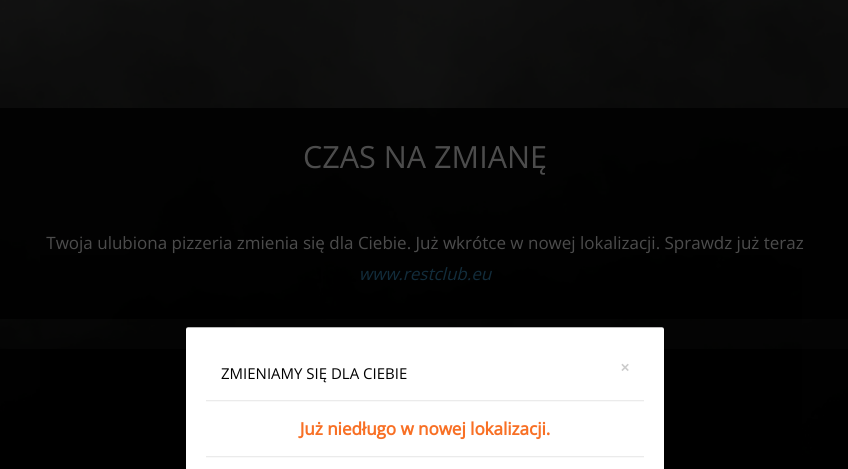
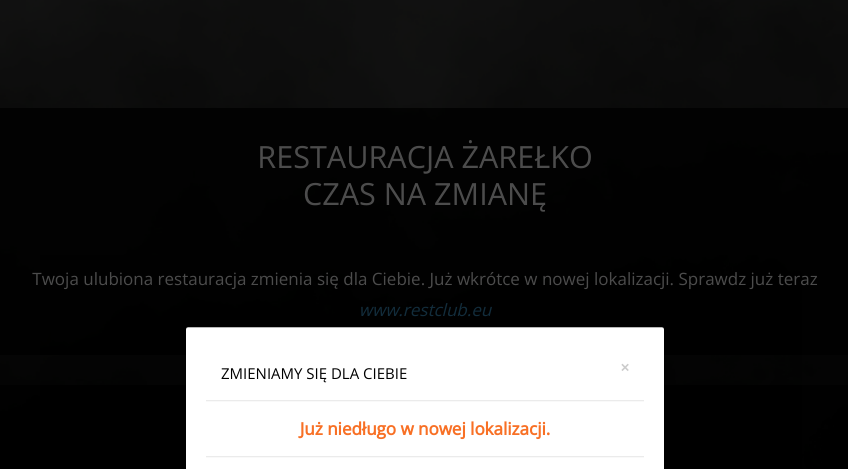
Before and after one commit to RoksanaKozakRoxiPoxi/restauracjazarelko, a plain HTML site: page index.html in a window 1280 px wide. Shown: the top 469 px of the page, without its empty margins (215-1063 px from the left). Drawn offline with nearby package versions, Linux system fonts and the light colour scheme; some packages are replaced by stand-ins of ours; a script that the page names is missing.

Commit message:
Change comunicate

```diff
--- a/index.html
+++ b/index.html
@@ -172,9 +172,12 @@
                                 <div class="col-xs-12">
                                     <div class="tm-flex">
                                         <div class="tm-bg-white-translucent text-xs-left tm-textbox tm-textbox-padding tm-white-box-margin-b">
-                                            <h2 class="tm-text-title" style="text-align:center">CZAS NA ZMIANĘ</h2>
+                                            <h2 class="tm-text-title" style="text-align:center">
+                                                RESTAURACJA ŻAREŁKO <br/>
+                                                CZAS NA ZMIANĘ
+                                            </h2>
                                             <p class="tm-text" style="text-align:center">
-                                                Twoja ulubiona pizzeria zmienia się dla Ciebie. Już wkrótce w nowej lokalizacji. Sprawdz już teraz<br/>
+                                                Twoja ulubiona restauracja zmienia się dla Ciebie. Już wkrótce w nowej lokalizacji. Sprawdz już teraz<br/>
                                                 <a href="https://www.restclub.eu/"><em>www.restclub.eu</em></a>
                                             </p>
                                         </div>
```
